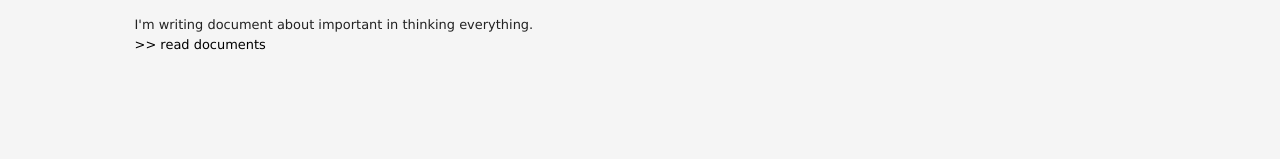
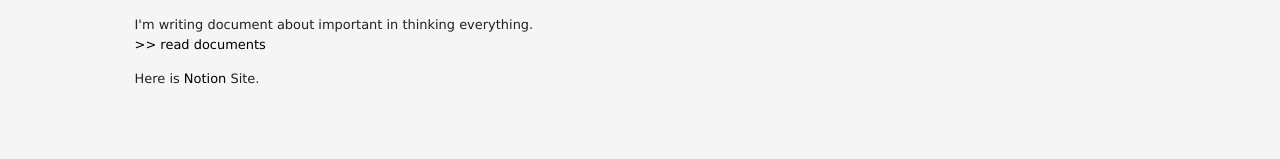
Before and after one commit to sanflog/yoakeNext, a Next.js app: page / in a window 1280 px wide. Shown: the part 248-407 px from the top of the page. Built offline with nearby package versions, Linux system fonts and the light colour scheme.

Commit message:
add_Notion_link

```diff
--- a/pages/index.jsx
+++ b/pages/index.jsx
@@ -48,6 +48,9 @@ export default function HomePage({ allPostsData }) {
 						I'm writing document about important in thinking everything.<br />
 						<Link href="./documents/documents">&gt;&gt; read documents</Link>
 					</p>
+					<p>
+						Here is <Link href="https://www.notion.so/39e308760e9c47628b88a5fa9d829adf?pvs=4">Notion</Link> Site.
+					</p>
 				</section>
 			</Layout>
 		</>
```
